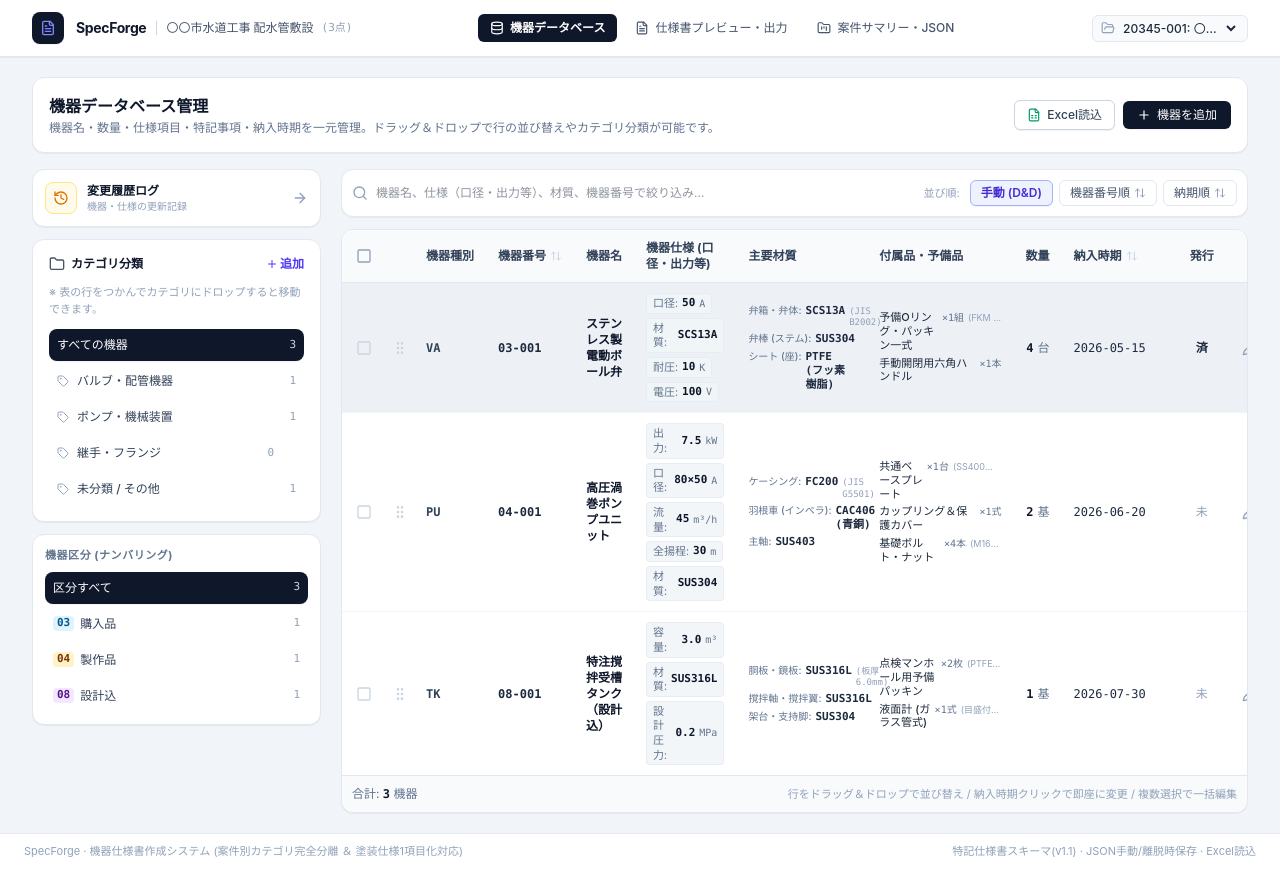
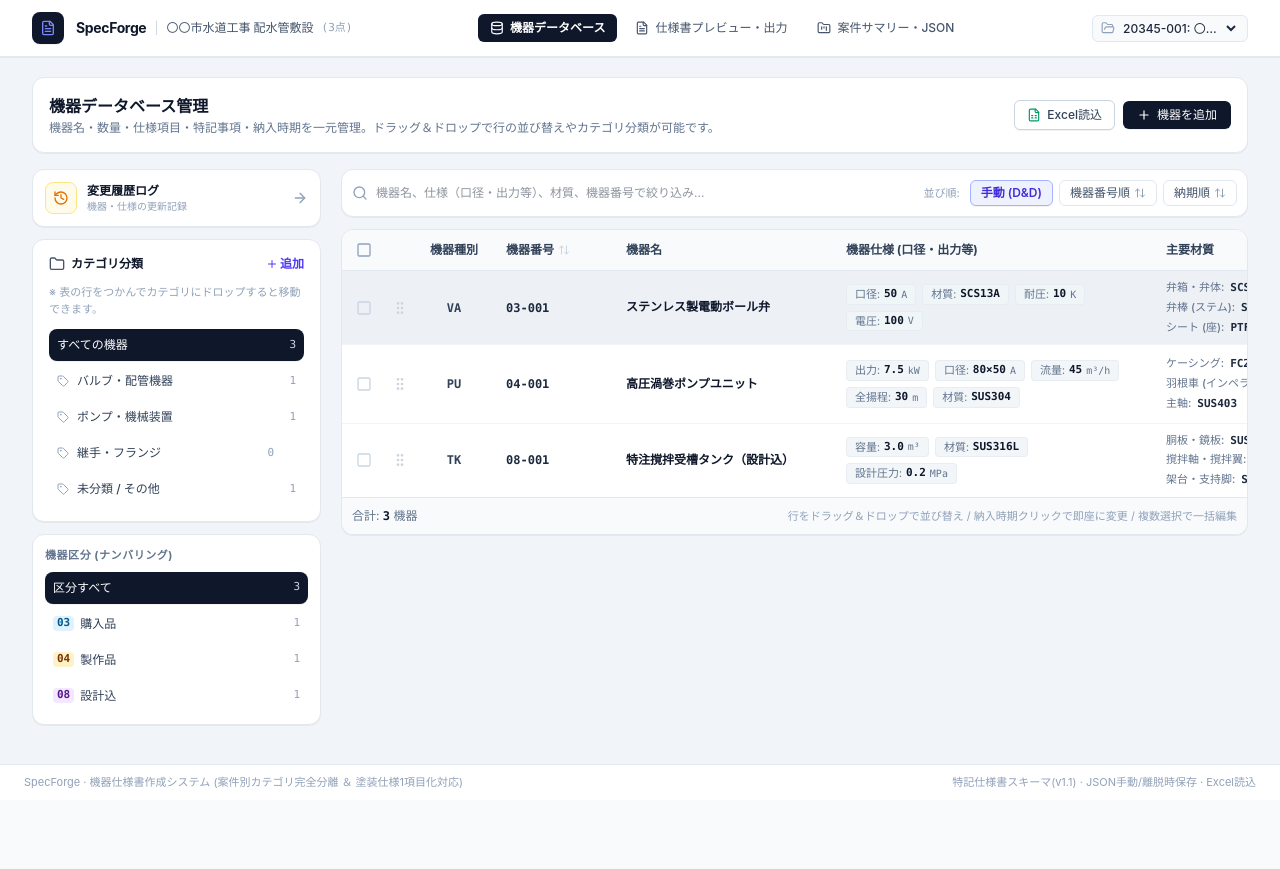
Before and after one commit to melting6rna-stack/Specforge, a React (Vite) app: page / in a window 1280 px wide. After the commit the page ends 800 px from the top, so only its background shows below. Built offline with nearby package versions, Linux system fonts and the light colour scheme.

Commit message:
fix: adjust table layout for better readability
Increase minimum table width and column constraints to ensure consistent rendering and prevent layout collapse in the order database view.

```diff
--- a/src/components/OrderDatabaseTab.tsx
+++ b/src/components/OrderDatabaseTab.tsx
@@ -791,10 +791,10 @@ export const OrderDatabaseTab: React.FC<OrderDatabaseTabProps> = ({
           {/* Clean High-Legibility Table without Traceability Clutter */}
           <div className="bg-white border border-slate-200 rounded-xl shadow-2xs overflow-hidden">
             <div className="overflow-x-auto">
-              <table className="w-full text-left text-xs border-collapse">
+              <table className="w-full min-w-[1750px] text-left text-xs border-collapse">
                 <thead className="bg-slate-50 text-slate-700 font-semibold border-b border-slate-200 select-none">
                   <tr>
-                    <th className="py-2.5 px-3 w-8 text-center">
+                    <th className="py-2.5 px-3 w-9 min-w-[36px] text-center">
                       <button
                         type="button"
                         onClick={handleToggleSelectAll}
@@ -810,14 +810,14 @@ export const OrderDatabaseTab: React.FC<OrderDatabaseTabProps> = ({
                         )}
                       </button>
                     </th>
-                    <th className="py-2.5 px-1.5 w-6 text-center" title="ドラッグ＆ドロップで行順の入替またはカテゴリ移動"></th>
+                    <th className="py-2.5 px-1.5 w-7 min-w-[28px] text-center" title="ドラッグ＆ドロップで行順の入替またはカテゴリ移動"></th>
 
                     {/* 機器種別 (アルファベット2文字) */}
-                    <th className="py-2.5 px-3 whitespace-nowrap">機器種別</th>
+                    <th className="py-2.5 px-3 min-w-[80px] text-center whitespace-nowrap">機器種別</th>
 
                     {/* 機器番号 (クリックでソート切り替え) */}
                     <th
-                      className="py-2.5 px-3 whitespace-nowrap cursor-pointer hover:text-indigo-600 transition-colors"
+                      className="py-2.5 px-3 min-w-[120px] whitespace-nowrap cursor-pointer hover:text-indigo-600 transition-colors"
                       onClick={() => handleToggleSort('tagNo')}
                       title="クリックして機器番号順でソート"
                     >
@@ -831,15 +831,15 @@ export const OrderDatabaseTab: React.FC<OrderDatabaseTabProps> = ({
                       </div>
                     </th>
 
-                    <th className="py-2.5 px-3 whitespace-nowrap">機器名</th>
-                    <th className="py-2.5 px-3">機器仕様 (口径・出力等)</th>
-                    <th className="py-2.5 px-3 whitespace-nowrap">主要材質</th>
-                    <th className="py-2.5 px-3 whitespace-nowrap">付属品・予備品</th>
-                    <th className="py-2.5 px-3 text-right whitespace-nowrap">数量</th>
+                    <th className="py-2.5 px-3 min-w-[220px]">機器名</th>
+                    <th className="py-2.5 px-3 min-w-[320px]">機器仕様 (口径・出力等)</th>
+                    <th className="py-2.5 px-3 min-w-[280px]">主要材質</th>
+                    <th className="py-2.5 px-3 min-w-[320px]">付属品・予備品</th>
+                    <th className="py-2.5 px-3 min-w-[90px] text-right whitespace-nowrap">数量</th>
 
                     {/* 納入時期 (クリックでソート切り替え) */}
                     <th
-                      className="py-2.5 px-3 whitespace-nowrap cursor-pointer hover:text-indigo-600 transition-colors"
+                      className="py-2.5 px-3 min-w-[130px] whitespace-nowrap cursor-pointer hover:text-indigo-600 transition-colors"
                       onClick={() => handleToggleSort('deliveryDate')}
                       title="クリックして納期順でソート"
                     >
@@ -854,12 +854,12 @@ export const OrderDatabaseTab: React.FC<OrderDatabaseTabProps> = ({
                     </th>
 
                     {/* 発行欄 (納入時期のすぐ右側・未か済で表記) */}
-                    <th className="py-2.5 px-3 whitespace-nowrap text-center w-14">
+                    <th className="py-2.5 px-3 min-w-[70px] whitespace-nowrap text-center">
                       発行
                     </th>
 
                     {/* 操作欄 (シンプルな編集・削除アイコン) */}
-                    <th className="py-2.5 px-3 text-right whitespace-nowrap w-16">
+                    <th className="py-2.5 px-3 min-w-[80px] text-right whitespace-nowrap">
                     </th>
                   </tr>
                 </thead>
@@ -920,29 +920,30 @@ export const OrderDatabaseTab: React.FC<OrderDatabaseTabProps> = ({
                           </td>
 
                           {/* 機器種別 (囲みなしプレーン文字列) */}
-                          <td className="py-3 px-3 font-mono font-bold text-slate-700 whitespace-nowrap">
+                          <td className="py-3 px-3 min-w-[80px] font-mono font-bold text-slate-700 whitespace-nowrap text-center">
                             {item.equipmentType ? item.equipmentType.toUpperCase() : '-'}
                           </td>
 
                           {/* 機器番号 (購入品・製作品マークなしプレーン表示) */}
-                          <td className="py-3 px-3 font-mono font-bold text-slate-800 whitespace-nowrap">
+                          <td className="py-3 px-3 min-w-[120px] font-mono font-bold text-slate-800 whitespace-nowrap">
                             {item.tagNo || '-'}
                           </td>
 
-                          <td className="py-3 px-3">
-                            <div className="font-semibold text-slate-900 group-hover:text-indigo-600 transition-colors">
+                          {/* 機器名 */}
+                          <td className="py-3 px-3 min-w-[220px]">
+                            <div className="font-semibold text-slate-900 group-hover:text-indigo-600 transition-colors leading-snug">
                               {item.name}
                             </div>
                           </td>
 
                           {/* Dynamic specifications display */}
-                          <td className="py-2.5 px-3">
+                          <td className="py-2.5 px-3 min-w-[320px]">
                             {hasSpecs ? (
-                              <div className="flex flex-wrap gap-1">
+                              <div className="flex flex-wrap gap-1.5">
                                 {item.specs!.map((s) => (
                                   <span
                                     key={s.id}
-                                    className="inline-flex items-center gap-1 bg-slate-100/90 text-slate-800 px-1.5 py-0.5 rounded text-[11px] font-mono border border-slate-200/60"
+                                    className="inline-flex items-center gap-1 bg-slate-100/90 text-slate-800 px-2 py-0.5 rounded text-[11px] font-mono border border-slate-200/60"
                                   >
                                     <span className="text-slate-500 font-sans">{s.name}:</span>
                                     <span className="font-semibold text-slate-900">{s.value}</span>
@@ -951,14 +952,14 @@ export const OrderDatabaseTab: React.FC<OrderDatabaseTabProps> = ({
                                 ))}
                               </div>
                             ) : (
-                              <div className="flex flex-wrap gap-1 font-mono text-[11px]">
+                              <div className="flex flex-wrap gap-1.5 font-mono text-[11px]">
                                 {item.diameter && item.diameter !== '-' && (
-                                  <span className="bg-slate-100 text-slate-800 px-1.5 py-0.5 rounded border border-slate-200/60">
+                                  <span className="bg-slate-100 text-slate-800 px-2 py-0.5 rounded border border-slate-200/60">
                                     <span className="text-slate-500 font-sans">口径:</span> {item.diameter}
                                   </span>
                                 )}
                                 {item.material && item.material !== '-' && (
-                                  <span className="bg-slate-100 text-slate-800 px-1.5 py-0.5 rounded border border-slate-200/60">
+                                  <span className="bg-slate-100 text-slate-800 px-2 py-0.5 rounded border border-slate-200/60">
                                     <span className="text-slate-500 font-sans">材質:</span> {item.material}
                                   </span>
                                 )}
@@ -969,16 +970,16 @@ export const OrderDatabaseTab: React.FC<OrderDatabaseTabProps> = ({
                             )}
                           </td>
 
-                          {/* 主要材質 (materials) */}
-                          <td className="py-2.5 px-3">
+                          {/* 主要材質 (materials) - 十分な幅を確保し全文表示 */}
+                          <td className="py-2.5 px-3 min-w-[280px]">
                             {item.materials && item.materials.length > 0 ? (
-                              <div className="flex flex-col gap-1 max-w-[200px]">
+                              <div className="flex flex-col gap-1.5">
                                 {item.materials.map((m, mIdx) => (
-                                  <div key={mIdx} className="text-[11px] leading-tight flex items-baseline gap-1" title={m.condition || m.note || undefined}>
-                                    <span className="text-slate-500 font-sans text-[10px] shrink-0 font-medium">{m.part}:</span>
+                                  <div key={mIdx} className="text-[11px] leading-tight flex items-baseline gap-1.5">
+                                    <span className="text-slate-500 font-sans text-[11px] shrink-0 font-medium">{m.part}:</span>
                                     <span className="font-mono font-semibold text-slate-800">{m.value || '-'}</span>
                                     {m.condition && (
-                                      <span className="text-[9px] text-slate-400 font-mono">({m.condition})</span>
+                                      <span className="text-[10px] text-slate-400 font-mono">({m.condition})</span>
                                     )}
                                   </div>
                                 ))}
@@ -990,20 +991,20 @@ export const OrderDatabaseTab: React.FC<OrderDatabaseTabProps> = ({
                             )}
                           </td>
 
-                          {/* 付属品・予備品 (accessories) */}
-                          <td className="py-2.5 px-3">
+                          {/* 付属品・予備品 (accessories) - 切り捨て(truncate)を廃止し数量・備考を完全表示 */}
+                          <td className="py-2.5 px-3 min-w-[220px]">
                             {item.accessories && item.accessories.length > 0 ? (
-                              <div className="flex flex-col gap-1 max-w-[200px]">
+                              <div className="flex flex-col gap-1.5">
                                 {item.accessories.map((a, aIdx) => (
-                                  <div key={aIdx} className="text-[11px] leading-tight flex items-baseline gap-1" title={a.note || undefined}>
+                                  <div key={aIdx} className="text-[11px] leading-snug flex items-baseline flex-wrap gap-1.5">
                                     <span className="text-slate-800 font-medium">{a.name}</span>
                                     {(a.quantity !== null && a.quantity !== undefined) && (
-                                      <span className="font-mono text-slate-500 text-[10px] shrink-0">
+                                      <span className="font-mono text-slate-600 text-[10px] shrink-0 font-semibold">
                                         ×{a.quantity}{a.unit || ''}
                                       </span>
                                     )}
                                     {a.note && (
-                                      <span className="text-[9px] text-slate-400 font-sans truncate max-w-[90px]" title={a.note}>
+                                      <span className="text-[10px] text-slate-500 font-sans">
                                         ({a.note})
                                       </span>
                                     )}
@@ -1015,14 +1016,15 @@ export const OrderDatabaseTab: React.FC<OrderDatabaseTabProps> = ({
                             )}
                           </td>
 
-                          <td className="py-3 px-3 text-right font-mono tabular-nums whitespace-nowrap">
+                          {/* 数量 */}
+                          <td className="py-3 px-3 min-w-[90px] text-right font-mono tabular-nums whitespace-nowrap">
                             <span className="font-bold text-slate-900">{item.quantity}</span>
                             <span className="text-slate-500 ml-1">{item.unit || '台'}</span>
                           </td>
 
                           {/* 納入時期 (Clickable to edit delivery date) */}
                           <td
-                            className="py-3 px-3 font-mono whitespace-nowrap group/deliv cursor-pointer hover:bg-indigo-50/80 transition-colors"
+                            className="py-3 px-3 min-w-[130px] font-mono whitespace-nowrap group/deliv cursor-pointer hover:bg-indigo-50/80 transition-colors"
                             onClick={(e) => {
                               e.stopPropagation();
                               handleOpenDeliveryEditor(item.id);
@@ -1042,14 +1044,14 @@ export const OrderDatabaseTab: React.FC<OrderDatabaseTabProps> = ({
                           </td>
 
                           {/* 発行 (表示専用: 文字列のみ・済の行は背景色30%グレー) */}
-                          <td className="py-2.5 px-3 text-center whitespace-nowrap select-none text-xs">
+                          <td className="py-2.5 px-3 min-w-[70px] text-center whitespace-nowrap select-none text-xs">
                             <span className={item.isIssued ? 'font-bold text-slate-800' : 'text-slate-400 font-medium'}>
                               {item.isIssued ? '済' : '未'}
                             </span>
                           </td>
 
                           {/* 以前のシンプルな編集・削除ボタン */}
-                          <td className="py-2.5 px-3 text-right whitespace-nowrap" onClick={(e) => e.stopPropagation()}>
+                          <td className="py-2.5 px-3 min-w-[80px] text-right whitespace-nowrap" onClick={(e) => e.stopPropagation()}>
                             <div className="flex items-center justify-end gap-1">
                               <button
                                 type="button"
```
